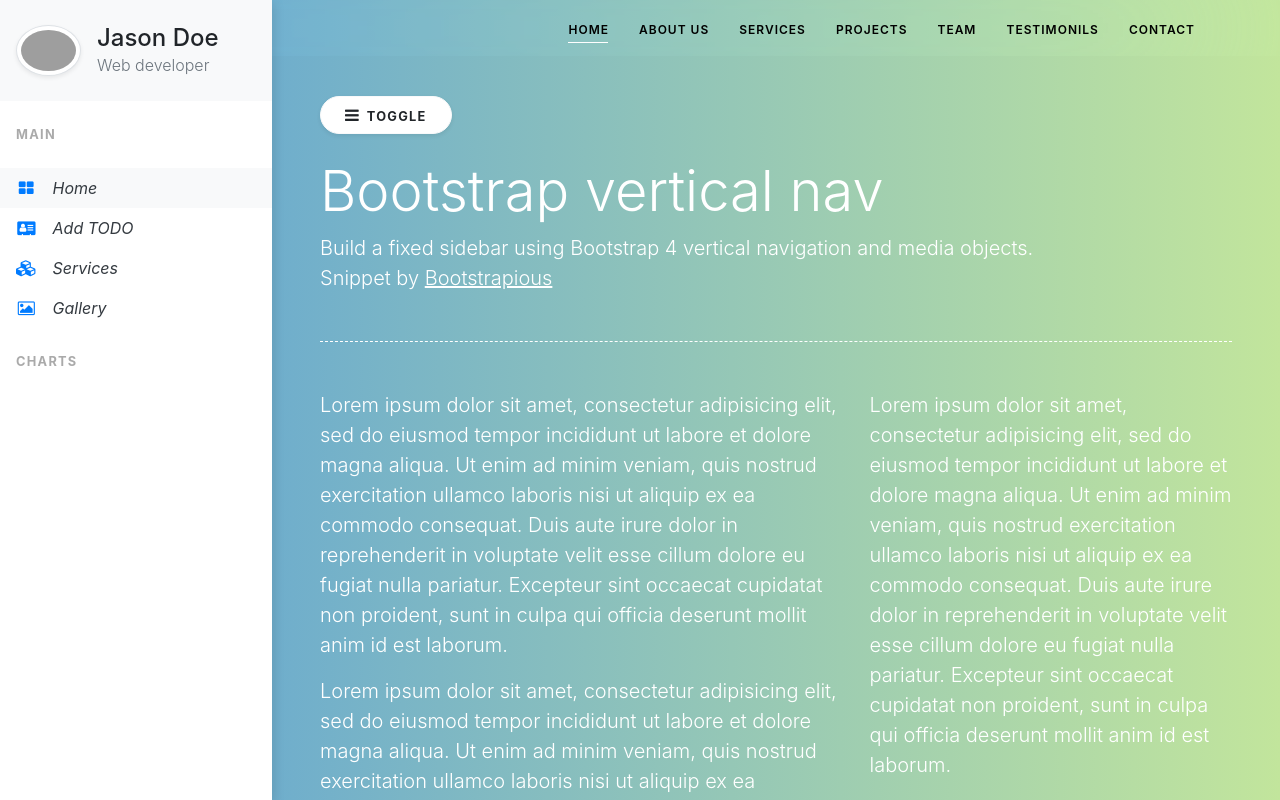
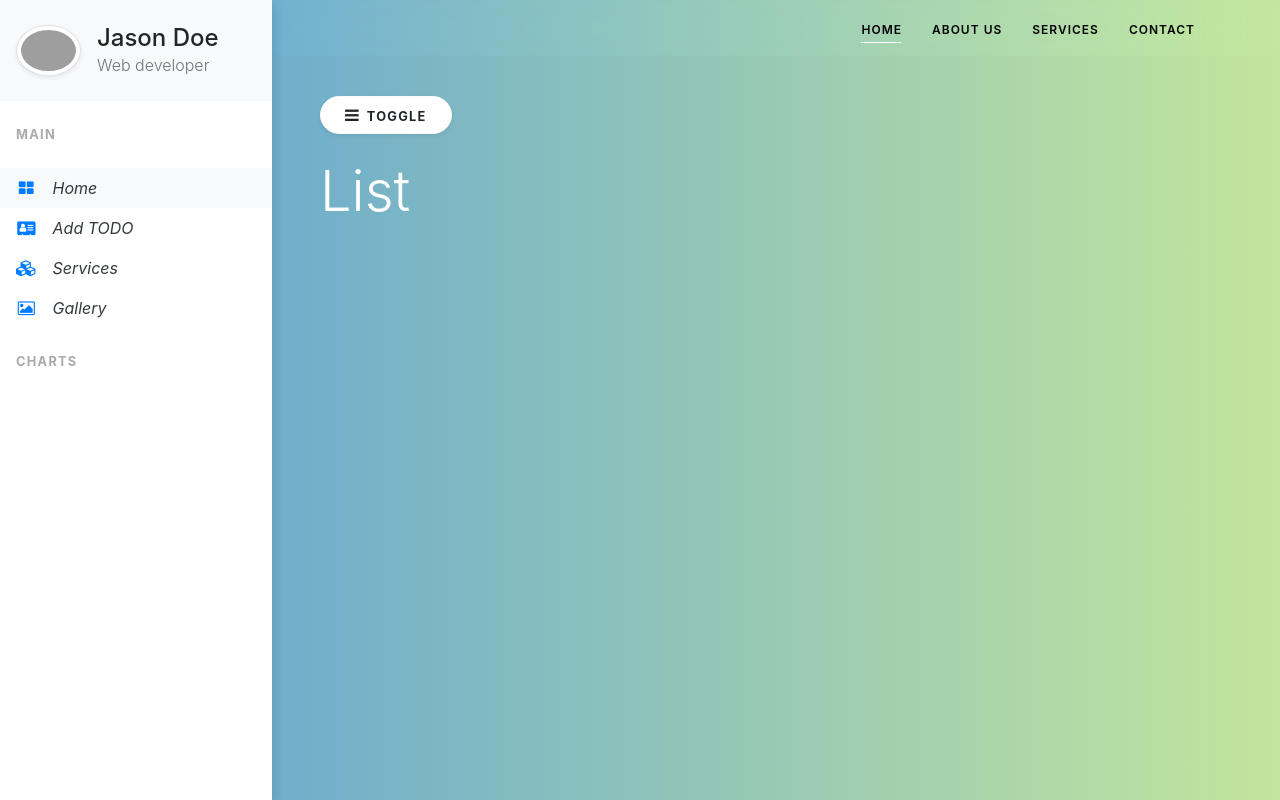
Before and after one commit to jaswanthsai7/TodoList-React-Firebase, a React (Create React App) app: page / in a window 1280 px wide. Shown: the top 800 px of the page. Built offline with nearby package versions, Linux system fonts and the light colour scheme; grey boxes are pictures that could not be loaded.

Commit message:
added addTodoList and display lists

```diff
--- a/package.json
+++ b/package.json
@@ -9,6 +9,7 @@
     "jquery": "^3.7.0",
     "react": "^18.2.0",
     "react-dom": "^18.2.0",
+    "react-router-dom": "^6.15.0",
     "react-scripts": "5.0.1",
     "web-vitals": "^2.1.4"
   },
--- a/src/App.js
+++ b/src/App.js
@@ -1,13 +1,16 @@
 import "./App.css";
 import MainNavbar from "./components/navbar/MainNavbar";
 import SideNavbar from "./components/navbar/SideNavbar";
-
+import {Route,Routes} from 'react-router-dom'
 
 function App() {
   return (
     <>
       <MainNavbar />
       <SideNavbar />
+      {/* <Routes>
+<Route element={<}/>
+      </Routes> */}
     </>
   );
 }
--- a/src/components/modal/BackModal.js
+++ b/src/components/modal/BackModal.js
@@ -1,16 +1,14 @@
-import React from 'react'
-import classes from './Modal.module.css'
+import React from "react";
+import classes from "./Modal.module.css";
 
-export default function BackModal({children,onClose}) {
+export default function BackModal({ children, onClose }) {
   return (
-    <div>
-      <div onClick={onClose}>
+    <div onClick={onClose}>
       <div className={classes.backdrop}>
         <dialog open className={classes.modal}>
           {children}
         </dialog>
       </div>
     </div>
-    </div>
-  )
+  );
 }
--- a/src/components/modal/Modal.module.css
+++ b/src/components/modal/Modal.module.css
@@ -10,9 +10,10 @@
 
 .modal {
     border: none;
-    border-radius: 6px;
+    border-radius: 12px;
     box-shadow: 0 2px 8px rgba(0, 0, 0, 0.2);
-    padding: 0;
+    padding: 0%;
+    /* border: 2px solid rosybrown; */
     overflow: hidden;
     z-index: 1;
     margin-top: 120px;
--- a/src/components/navbar/MainNavbar.js
+++ b/src/components/navbar/MainNavbar.js
@@ -35,15 +35,6 @@ export default function MainNavbar() {
                 <a href="#service">services</a>
               </li>
               <li>
-                <a href="#project">projects</a>
-              </li>
-              <li>
-                <a href="#team">team</a>
-              </li>
-              <li>
-                <a href="#testimony">testimonils</a>
-              </li>
-              <li>
                 <a href="#contact">contact</a>
               </li>
             </ul>
--- a/src/components/navbar/SideNavbar.js
+++ b/src/components/navbar/SideNavbar.js
@@ -1,16 +1,26 @@
-import React, { useReducer } from "react";
+import React, { useReducer, useState } from "react";
 import "./SideNavbar.css";
 import $ from "jquery";
 import AddToList from "../todolist/AddToList";
+import BackModal from "../modal/BackModal";
+import TodoList from "../todolist/TodoList";
 const handler = (state, action) => {
   if (action.type == "ADD_TODO") {
-    return { showData: !state.showData };
+    return { showForm: !state.showForm };
   }
 };
-export default function SideNavbar() {
-  const [state, dispatch] = useReducer(handler, { showData: false });
-
-
+export default function SideNavbar(props) {
+  const [state, dispatch] = useReducer(handler, { showForm: false });
+  const [list, setList] = useState([]);
+  function closeForm() {
+    dispatch({ type: "ADD_TODO" });
+  }
+  function addToList(data) {
+    setList((prev) => {
+      return [...prev, data];
+    });
+    dispatch({ type: "ADD_TODO" })
+  }
 
   function clickHandler() {
     $(function () {
@@ -48,12 +58,7 @@ export default function SideNavbar() {
               Home
             </a>
           </li>
-          <li
-            className="nav-item"
-            onClick={() => {
-              dispatch({ type: "ADD_TODO" });
-            }}
-          >
+          <li className="nav-item" onClick={closeForm}>
             <a href="#" className="nav-link text-dark font-italic">
               <i className="fa fa-address-card mr-3 text-primary fa-fw" />
               Add TODO
@@ -118,104 +123,15 @@ export default function SideNavbar() {
           <small className="text-uppercase font-weight-bold">Toggle</small>
         </button>
         {/* Demo content */}
-        <h2 className="display-4 text-white">Bootstrap vertical nav</h2>
-        <p className="lead text-white mb-0">
-          Build a fixed sidebar using Bootstrap 4 vertical navigation and media
-          objects.
-        </p>
-        <p className="lead text-white">
-          Snippet by{" "}
-          <a href="https://bootstrapious.com/snippets" className="text-white">
-            <u>Bootstrapious</u>
-          </a>
-        </p>
-        {state.showData && <AddToList />}
+        <h2 className="display-4 text-white">List</h2>
 
-        <div className="separator" />
-        <div className="row text-white">
-          <div className="col-lg-7">
-            <p className="lead">
-              Lorem ipsum dolor sit amet, consectetur adipisicing elit, sed do
-              eiusmod tempor incididunt ut labore et dolore magna aliqua. Ut
-              enim ad minim veniam, quis nostrud exercitation ullamco laboris
-              nisi ut aliquip ex ea commodo consequat. Duis aute irure dolor in
-              reprehenderit in voluptate velit esse cillum dolore eu fugiat
-              nulla pariatur. Excepteur sint occaecat cupidatat non proident,
-              sunt in culpa qui officia deserunt mollit anim id est laborum.
-            </p>
-            <p className="lead">
-              Lorem ipsum dolor sit amet, consectetur adipisicing elit, sed do
-              eiusmod tempor incididunt ut labore et dolore magna aliqua. Ut
-              enim ad minim veniam, quis nostrud exercitation ullamco laboris
-              nisi ut aliquip ex ea commodo consequat. Duis aute irure dolor.
-            </p>
-            <div className="bg-white p-5 rounded my-5 shadow-sm">
-              <p className="lead font-italic mb-0 text-muted">
-                "Lorem ipsum dolor sit amet, consectetur adipisicing elit, sed
-                do eiusmod tempor incididunt ut labore et dolore magna aliqua.
-                Ut enim ad minim veniam, quis nostrud exercitation ullamco
-                laboris nisi ut aliquip ex ea commodo consequat. Duis aute irure
-                dolor in reprehenderit in voluptate velit esse cillum dolore eu
-                fugiat nulla pariatur. Excepteur sint occaecat cupidatat non
-                proident, sunt in culpa qui officia deserunt mollit anim id est
-                laborum."
-              </p>
-            </div>
-            <p className="lead">
-              Lorem ipsum dolor sit amet, consectetur adipisicing elit, sed do
-              eiusmod tempor incididunt ut labore et dolore magna aliqua. Ut
-              enim ad minim veniam, quis nostrud exercitation ullamco laboris
-              nisi ut aliquip ex ea commodo consequat. Duis aute irure dolor.
-            </p>
-            <p className="lead">
-              Lorem ipsum dolor sit amet, consectetur adipisicing elit, sed do
-              eiusmod tempor incididunt ut labore et dolore magna aliqua. Ut
-              enim ad minim veniam, quis nostrud exercitation ullamco laboris
-              nisi ut aliquip ex ea commodo consequat. Duis aute irure dolor in
-              reprehenderit in voluptate velit esse cillum dolore eu fugiat
-              nulla pariatur. Excepteur sint occaecat cupidatat non proident,
-              sunt in culpa qui officia deserunt mollit anim id est laborum.
-            </p>
-            <p className="lead">
-              Lorem ipsum dolor sit amet, consectetur adipisicing elit, sed do
-              eiusmod tempor incididunt ut labore et dolore magna aliqua. Ut
-              enim ad minim veniam, quis nostrud exercitation ullamco laboris
-              nisi ut aliquip ex ea commodo consequat. Duis aute irure dolor.
-            </p>
-          </div>
-          <div className="col-lg-5">
-            <p className="lead">
-              Lorem ipsum dolor sit amet, consectetur adipisicing elit, sed do
-              eiusmod tempor incididunt ut labore et dolore magna aliqua. Ut
-              enim ad minim veniam, quis nostrud exercitation ullamco laboris
-              nisi ut aliquip ex ea commodo consequat. Duis aute irure dolor in
-              reprehenderit in voluptate velit esse cillum dolore eu fugiat
-              nulla pariatur. Excepteur sint occaecat cupidatat non proident,
-              sunt in culpa qui officia deserunt mollit anim id est laborum.
-            </p>
-            <p className="lead">
-              Lorem ipsum dolor sit amet, consectetur adipisicing elit, sed do
-              eiusmod tempor incididunt ut labore et dolore magna aliqua. Ut
-              enim ad minim veniam, quis nostrud exercitation ullamco laboris
-              nisi ut aliquip ex ea commodo consequat. Duis aute irure dolor.
-            </p>
-            <p className="lead">
-              Lorem ipsum dolor sit amet, consectetur adipisicing elit, sed do
-              eiusmod tempor incididunt ut labore et dolore magna aliqua. Ut
-              enim ad minim veniam, quis nostrud exercitation ullamco laboris
-              nisi ut aliquip ex ea commodo consequat. Duis aute irure dolor in
-              reprehenderit in voluptate velit esse cillum dolore eu fugiat
-              nulla pariatur. Excepteur sint occaecat cupidatat non proident,
-              sunt in culpa qui officia deserunt mollit anim id est laborum.
-            </p>
-            <p className="lead">
-              Lorem ipsum dolor sit amet, consectetur adipisicing elit, sed do
-              eiusmod tempor incididunt ut labore et dolore magna aliqua. Ut
-              enim ad minim veniam, quis nostrud exercitation ullamco laboris
-              nisi ut aliquip ex ea commodo consequat. Duis aute irure dolor.
-            </p>
-          </div>
-        </div>
+        {state.showForm && (
+          <BackModal>
+            <AddToList closeForm={closeForm} addToList={addToList} />
+          </BackModal>
+        )}
+
+        <TodoList todoList={list} />
       </div>
     </>
   );
--- a/src/components/todolist/AddToList.js
+++ b/src/components/todolist/AddToList.js
@@ -1,7 +1,7 @@
 import React, { useState } from "react";
 import classes from "./AddToList.module.css";
 
-export default function AddToList() {
+export default function AddToList(props) {
   const [text, setText] = useState("");
   const [date, setDate] = useState();
   const [priority, setPriority] = useState("");
@@ -26,6 +26,12 @@ export default function AddToList() {
       author: "",
       priority: priority,
     };
+    console.log(data);
+    props.addToList(data)
+  };
+
+  const closeForm = () => {
+    props.closeForm();
   };
 
   return (
@@ -43,12 +49,12 @@ export default function AddToList() {
         <label htmlFor="priority">Priority</label>
 
         <select
-          class="custom-select "
+          className="custom-select "
           id="priority"
           required
           onChange={priorityChangeHandler}
         >
-          <option selected>Choose...</option>
+          <option>Choose...</option>
           <option value="High">High</option>
           <option value="Medium">Medium</option>
           <option value="Low">Low</option>
@@ -56,7 +62,9 @@ export default function AddToList() {
       </p>
 
       <p className={classes.actions}>
-        <button type="button">Cancel</button>
+        <button type="button" onClick={closeForm}>
+          Cancel
+        </button>
         <button type="submit">Submit</button>
       </p>
     </form>
--- a/src/components/todolist/AddToList.module.css
+++ b/src/components/todolist/AddToList.module.css
@@ -5,10 +5,11 @@
     padding: 1rem;
     width: 20rem;
     border-radius: 10px;
-    margin: 2rem auto;
+    margin: 0px;
+
     /* border-radius: 6px; */
     box-shadow: 0 2px 8px rgba(0, 0, 0, 0.2);
-  /* } */
+    /* } */
 }
 
 .form label {
--- /dev/null
+++ b/src/components/todolist/TodoList.js
@@ -0,0 +1,21 @@
+import React from "react";
+
+export default function TodoList(props) {
+  return (
+    <div>
+      {props.todoList.map((post, i) => (
+        <div key={i}>
+          <div className="row text-white">
+            <div className="col-lg-7">
+              <div className="bg-white p-5 rounded my-5 shadow-sm">
+                <p className="lead font-italic mb-0 text-muted">
+                  {post.text}
+                </p>
+              </div>
+            </div>
+          </div>
+        </div>
+      ))}
+    </div>
+  );
+}
```
Also changed, not shown: src/components/todolist/TodoList.module.css (added), 1 other file (tests, documents, lock files or other folders).
